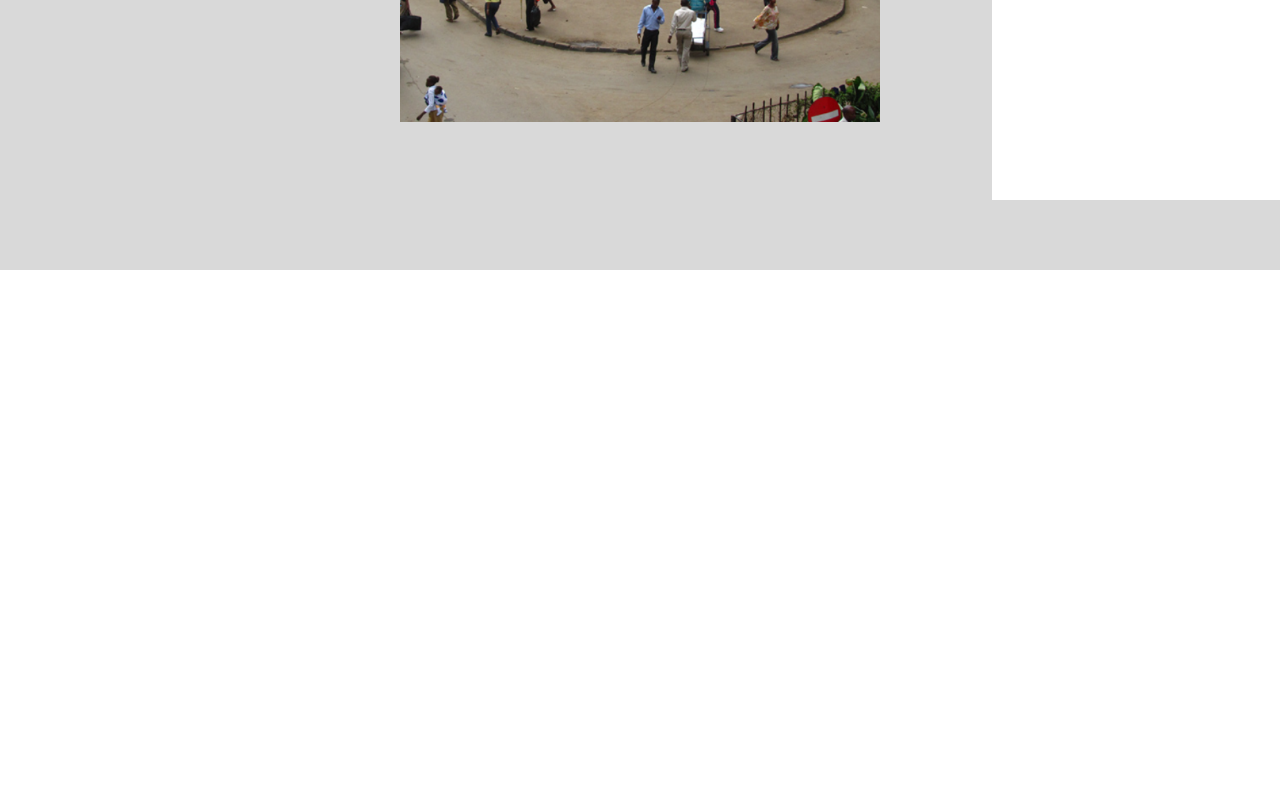
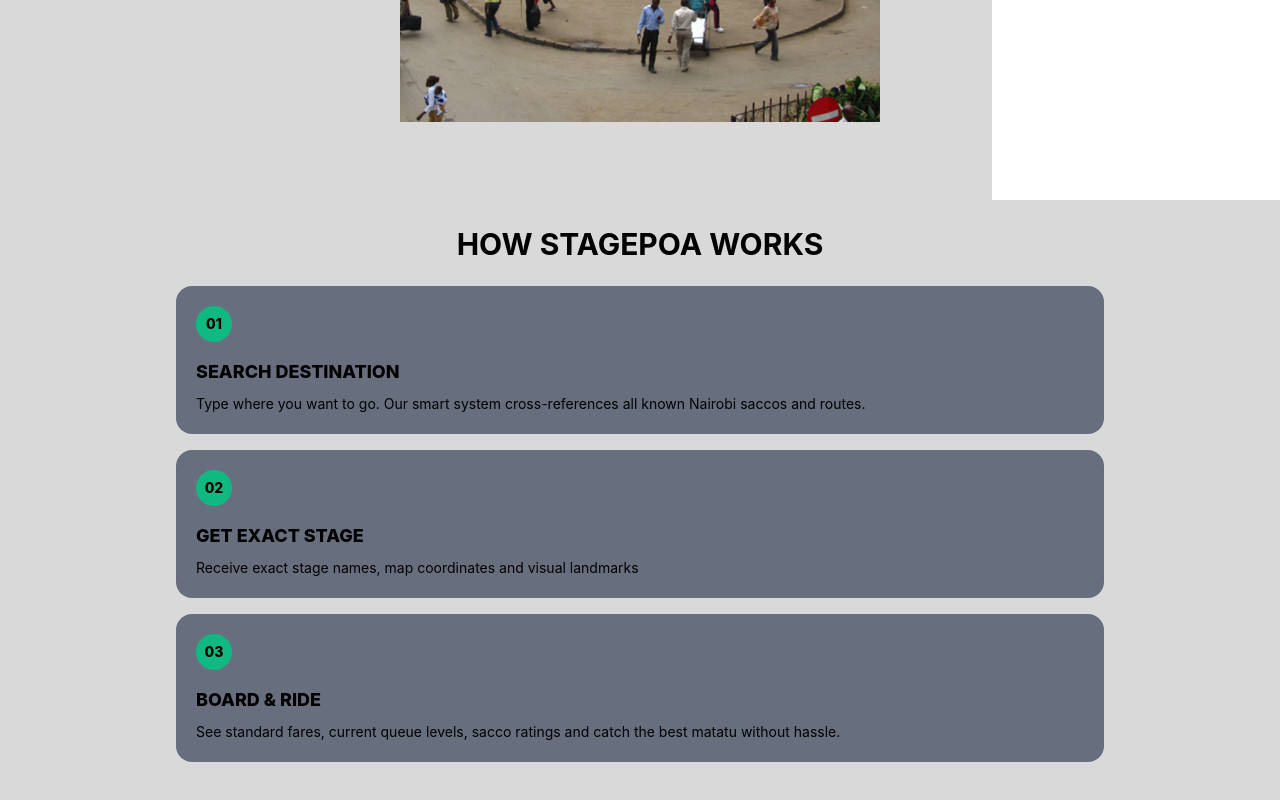
Before and after one commit to samuelmaina-rgb/stagepoa, a React (Vite) app: page / in a window 1280 px wide. Shown: the part 600-1400 px from the top of the page. Before the commit the page ends 870 px from the top, so only its background shows below. Built offline with nearby package versions, Linux system fonts and the light colour scheme.

Commit message:
add 'how it works' section to Home.jsx

```diff
--- a/src/pages/Home.jsx
+++ b/src/pages/Home.jsx
@@ -27,6 +27,68 @@
 
         </div>
       </section>
+
+<section className="max-w-5xl mx-auto px-6 pb-16">
+  <div className="border-2 border-black rounded-3xl p-6">
+
+
+    <h2 className="text-3xl font-bold text-center mb-6">
+      HOW STAGEPOA WORKS
+    </h2>
+
+
+    <div className="grid grid-cols-1 md:grid-cols-3 gap-4">
+
+
+      <div className="bg-[#676E7E] rounded-2xl p-5 border-2 border-black border-r-4 border-b-4">
+        <div className="w-9 h-9 rounded-full bg-[#10B981] text-black flex items-center justify-center font-extrabold text-sm border-2 border-black">
+          01
+        </div>
+
+        <h3 className="mt-4 text-lg font-extrabold text-white">
+          SEARCH DESTINATION
+        </h3>
+
+        <p className="mt-2 text-sm text-white/70">
+          Type where you want to go. Our smart system cross-references all known Nairobi saccos and routes.
+        </p>
+      </div>
+
+
+      <div className="bg-[#676E7E] rounded-2xl p-5 border-2 border-black border-r-4 border-b-4">
+        <div className="w-9 h-9 rounded-full bg-[#10B981] text-black flex items-center justify-center font-extrabold text-sm border-2 border-black">
+          02
+        </div>
+
+        <h3 className="mt-4 text-lg font-extrabold text-white">
+          GET EXACT STAGE
+        </h3>
+
+        <p className="mt-2 text-sm text-white/70">
+          Receive exact stage names, map coordinates and visual landmarks
+        </p>
+      </div>
+
+
+      <div className="bg-[#676E7E] rounded-2xl p-5 border-2 border-black border-r-4 border-b-4">
+        <div className="w-9 h-9 rounded-full bg-[#10B981] text-black flex items-center justify-center font-extrabold text-sm border-2 border-black">
+          03
+        </div>
+
+        <h3 className="mt-4 text-lg font-extrabold text-white">
+          BOARD & RIDE
+        </h3>
+
+        <p className="mt-2 text-sm text-white/70">
+          See standard fares, current queue levels, sacco ratings and catch the best matatu without hassle.
+        </p>
+      </div>
+
+    </div>
+  </div>
+</section>
+
+
     </main>
   )
 }
```
